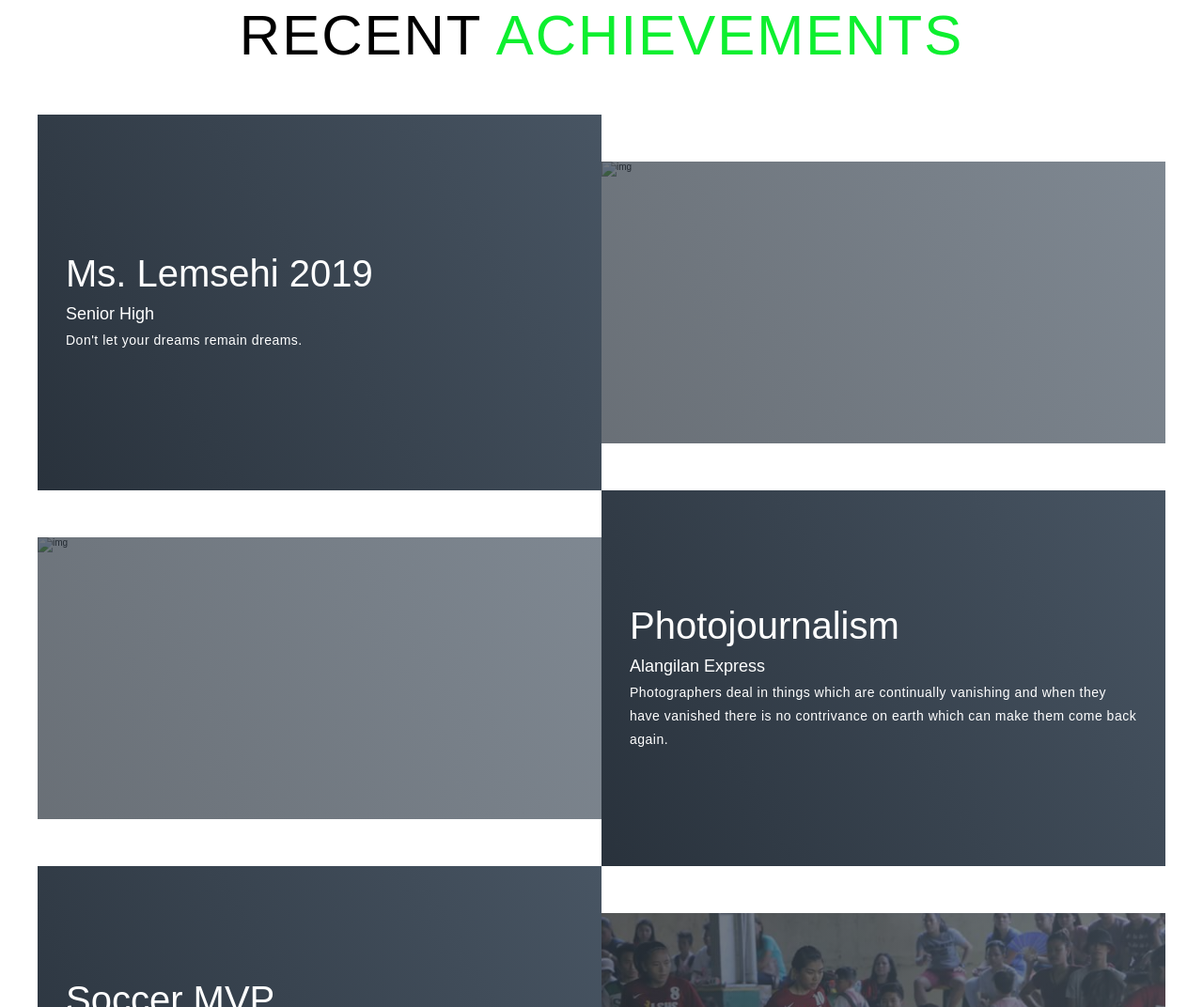
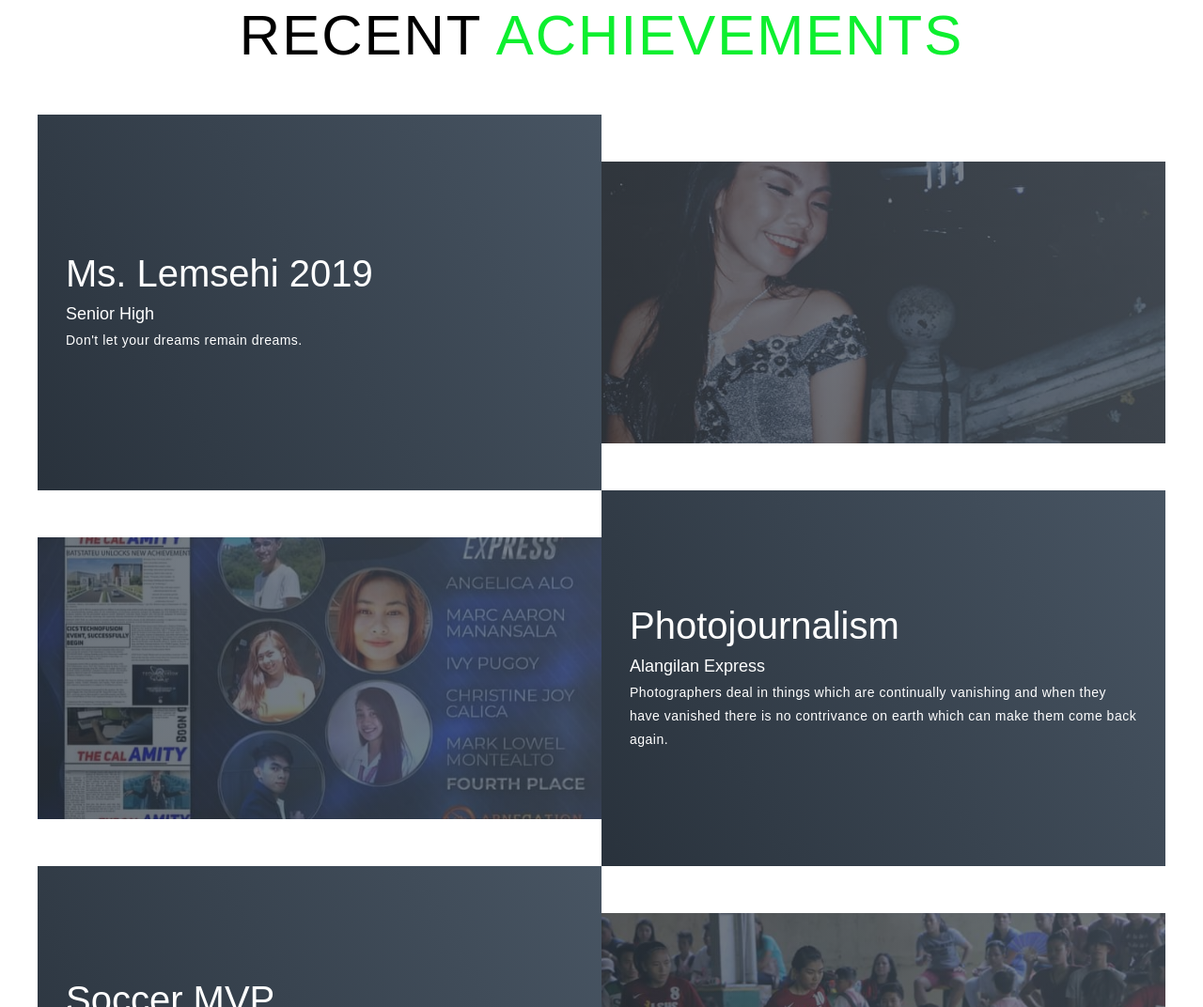
Before and after one commit to krissteen/CristineJoyCalica, a plain HTML site: page index.html in a window 1280 px wide. Shown: the part 1787-2859 px from the top of the page at 94% size. Drawn offline with Linux system fonts and the light colour scheme; files whose address does not match are found by name.

Commit message:
Update index.html

```diff
--- a/index.html
+++ b/index.html
@@ -94,7 +94,7 @@
             <p> Don't let your dreams remain dreams.</p>
           </div>
           <div class="project-img">
-            <img src=".../img/js.jpg" alt="img">
+            <img src="js.jpg" alt="img">
           </div>
         </div>
         <div class="project-item">
@@ -104,7 +104,7 @@
             <p>Photographers deal in things which are continually vanishing and when they have vanished there is no contrivance on earth which can make them come back again.</p>
           </div>
           <div class="project-img">
-            <img src=".../img/photojournalism.jpg" alt="img">
+            <img src="photojournalism.jpg" alt="img">
           </div>
         </div>
         <div class="project-item">
```
